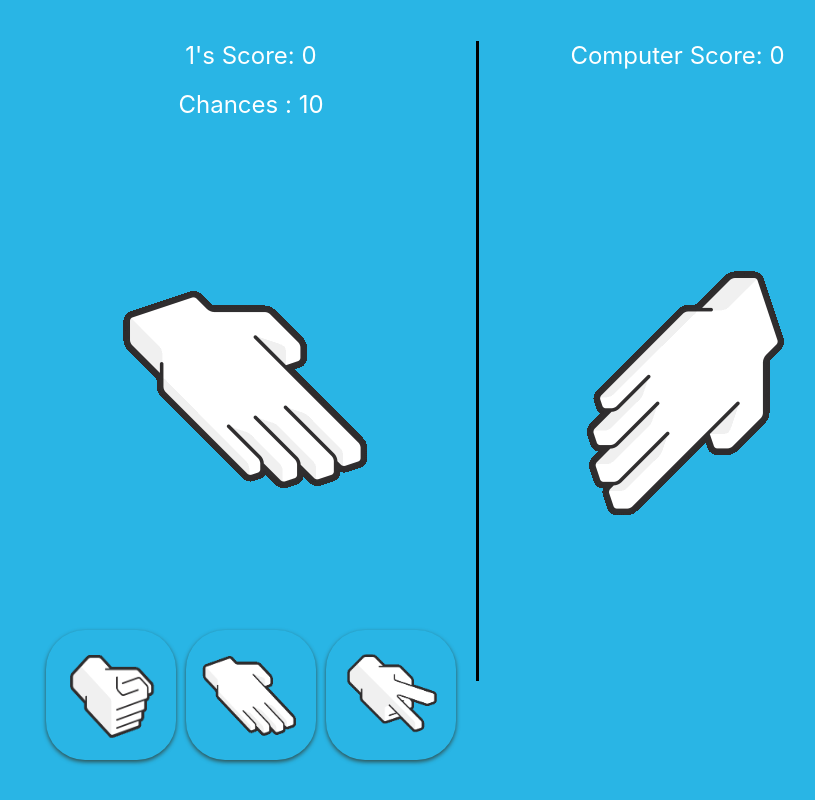
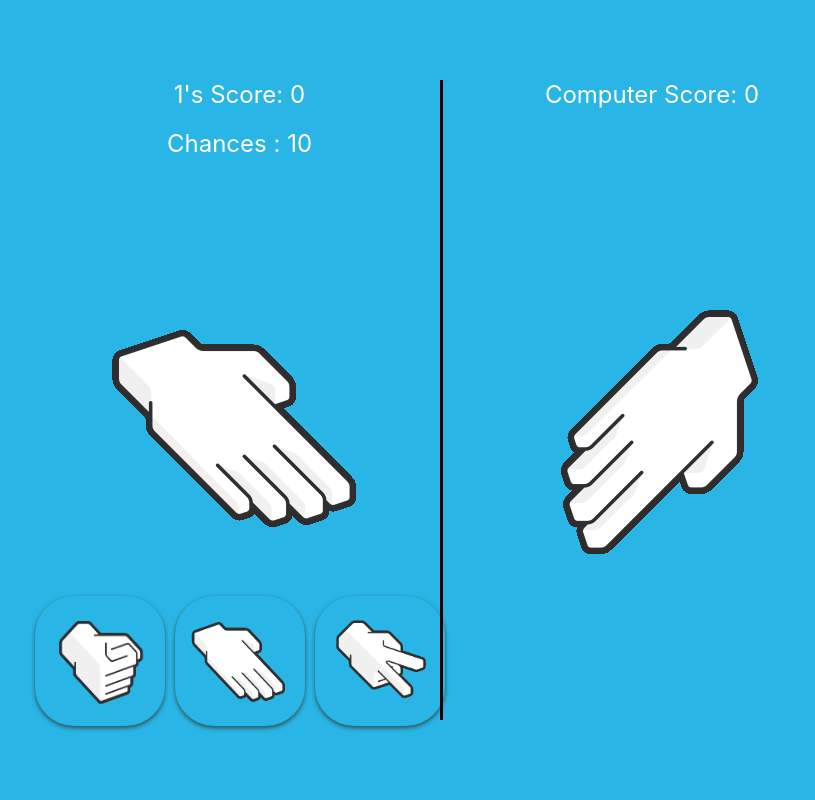
Before and after one commit to sr-nirmal/rps_1, a React (Create React App) app in the folder frontend/: page /main-page/1 in a window 1280 px wide. Shown: the whole page, without its empty margins (199-1014 px from the left). Built offline with nearby package versions, Linux system fonts and the light colour scheme; no server answers.

Commit message:
commit 6

```diff
--- a/frontend/src/pages/MainPage.css
+++ b/frontend/src/pages/MainPage.css
@@ -28,6 +28,8 @@
   flex-direction: column;
   align-items: center;
   color: #ffffff;
+  width:45vb;
+  height:70vh;
 }
 
 .score-label {
@@ -37,10 +39,14 @@
 
 .user-gif{
   margin-top: 100px;
+  height:28vh;
 }
 
 .computer-gif{
   margin-top: 100px;
+}
+.button-box{
+  margin-top: 1.5rem;
 }
 
 .buttons-container {
@@ -74,6 +80,8 @@
 .computer-side{
   display: flex;
   flex-direction: row;
+  width:45vb;
+  height:70vh;
 }
 
 .computer-gap{
--- a/frontend/src/pages/MainPage.jsx
+++ b/frontend/src/pages/MainPage.jsx
@@ -101,6 +101,7 @@ const MainPage = () => {
 
   function ChoiceButtons(){
     return(
+      <div className='button-box'>
       <div className="buttons-container">
         <button className="game-button round-4" onClick={() => handleUserChoice(rock)} disabled={isButtonDisabled}>
           <img src={rockImageL} alt="Rock" className="button-image" />
@@ -112,6 +113,7 @@ const MainPage = () => {
           <img src={scissorsImageL} alt="Scissors" className="button-image" />
         </button>
 
+      </div>
       </div>
     );
   }
```
Also changed, not shown: 1 other file (tests, documents, lock files or other folders).
